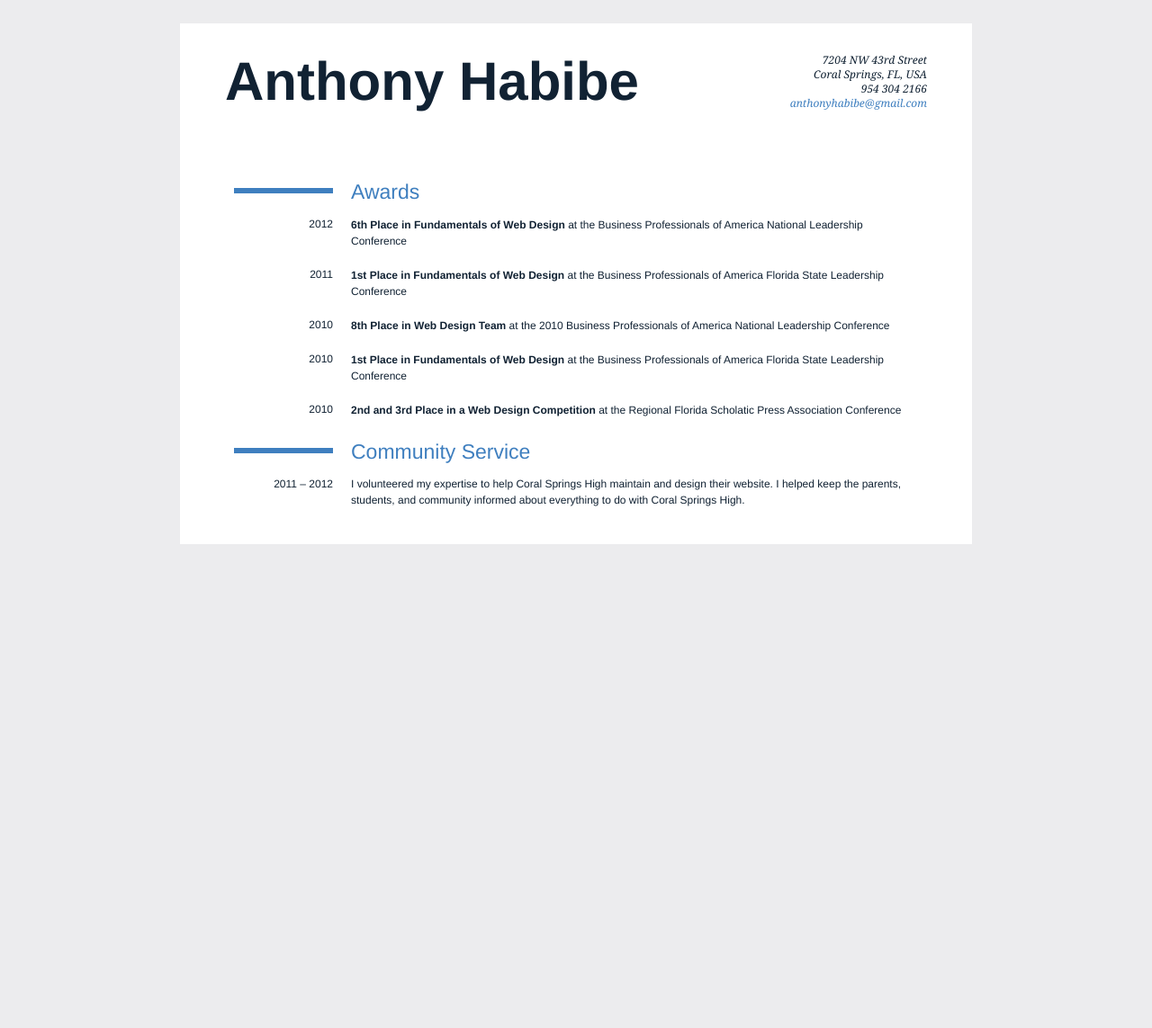
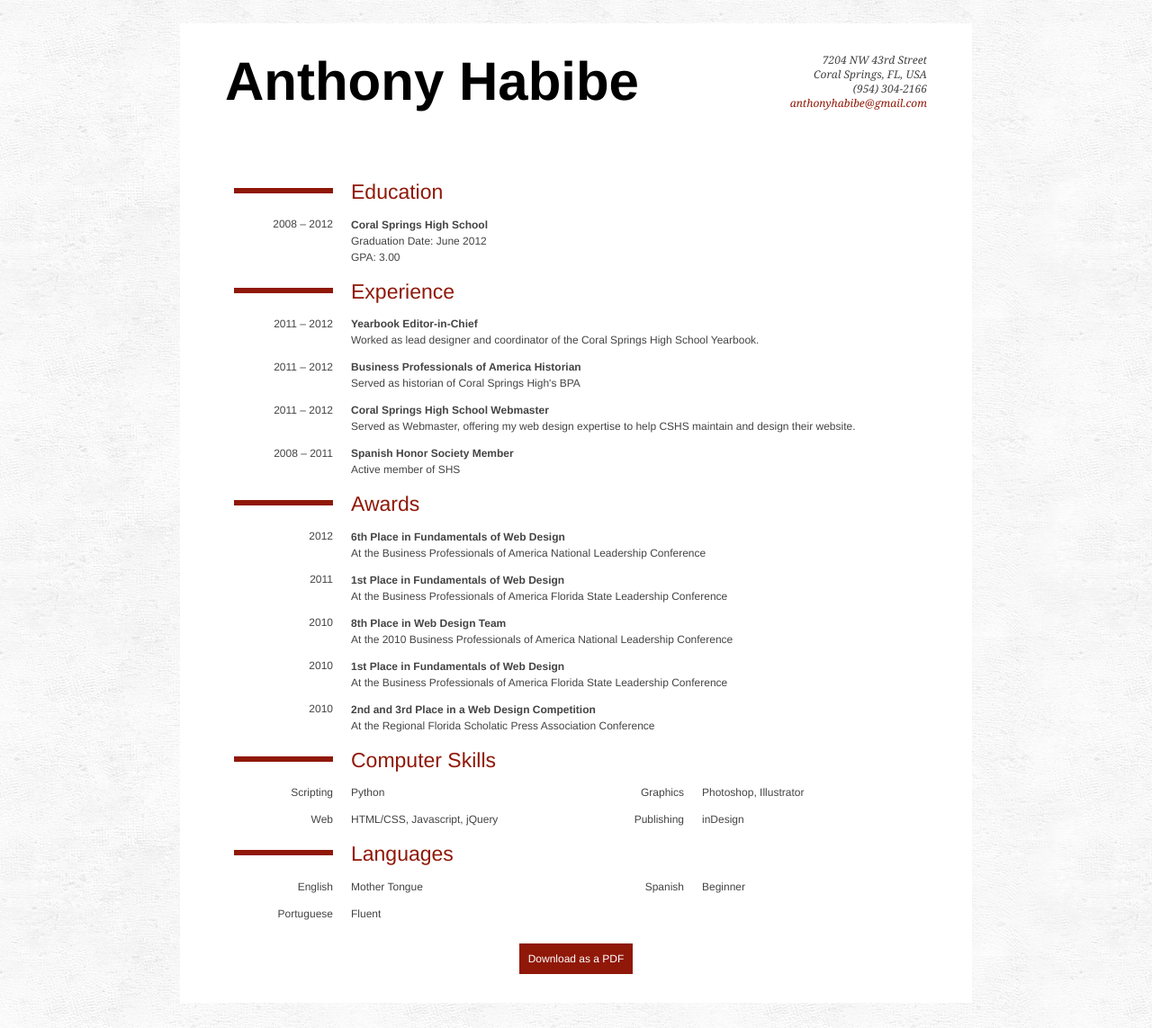
Before and after one commit to anthonyhab/HTML5-resume, a plain HTML site: page index.html in a window 1280 px wide. Shown: the part 2-1145 px from the top of the page at 90% size. Before the commit the page ends 800 px from the top, so only its background shows below. Drawn offline with nearby package versions, Linux system fonts and the light colour scheme.

Commit message:
Added download PDF button.

```diff
--- a/css/style.css
+++ b/css/style.css
@@ -3,16 +3,16 @@
 @import url("reset.css");
 
 body {
-    background: #fff;
-	background: #ececee;
-    color: #123;
-    font-size: 12px;
-    height: auto;
-    padding: 20px 0;
+	background: #fff;
+	background: #ececee url('../images/bg.png');
+	color: #444444;
+	font-size: 12px;
+	height: auto;
+	padding: 20px 0;
 }
 
 .wrap {
-    background: #fff;
+	background: #fff;
 }
 
 header {
@@ -24,6 +24,8 @@ header h1 {
 	float: left;
 	margin: 0;
 	font-weight:bold;
+	color:#000;
+	font-family: Helvetica, Archer, Arial;
 }
 
 header address {
@@ -34,28 +36,42 @@ header address {
 
 }
 
-section {
-
-}
-
 section h2 {
 	margin-top:0;
 	margin-bottom:10px;
 	font-weight:400;
-	color:#3f7fbf;
+	color:#901808;
 }
 
 section p {
-	margin-top:0;
+	margin: 0 0 12px 0;
 }
 
 aside {
 	text-align:right;
 	margin-top: 13px;
 	padding-top: 25px;
-	border-top:6px solid #3f7fbf;
+	border-top:6px solid #901808;
+}
+
+aside.col {
+	border:0;
+	padding:0;
+	margin-top:0;
 }
 
 .year {
 	display:block;
 }
+
+.download {
+	background:#901808;
+	color:#fff;
+	padding:10px;
+	margin-top:20px;
+}
+
+footer {
+	padding:20px;
+	text-align:center;
+}
--- a/css/text.css
+++ b/css/text.css
@@ -87,7 +87,7 @@ figure {
 
 a {
     text-decoration: none;
-    color:#3f7fbf;
+    color:#901808;
 }
 
 a:hover {
--- a/index.html
+++ b/index.html
@@ -1,20 +1,24 @@
 <!DOCTYPE html>
 <html>
 <head>
+
+	<!--[if lt IE 9]>
+	<script src="http://cdnjs.cloudflare.com/ajax/libs/html5shiv/r29/html5.js"></script>
+	<![endif]-->
+
 	<meta http-equiv="Content-Type" content="text/html; charset=UTF-8" />
 	<title>Anthony Habibe | Curriculum Vitae</title>
 	<link rel="stylesheet" href="css/style.css">
-	<script src="js/jquery.min.js" type="text/javascript"></script>
-	<script src="js/script.js" type="text/javascript"></script>
 </head>
 <body>
 <div class="container_12 wrap">
+
 <header class="clearfix">
 	<h1>Anthony Habibe</h1>
 	<address>
-		7204 NW 43rd Street <br>
-		Coral Springs, FL, USA <br>
-		954 304 2166 <br>
+		7204 NW 43rd Street<br>
+		Coral Springs, FL, USA<br>
+		(954) 304-2166<br>
 		<a href="mailto:anthonyhabibe@gmail.com">anthonyhabibe@gmail.com</a>
 	</address>
 </header>
@@ -22,43 +26,138 @@
 <section class="clearfix">
 	<aside class="grid_2">
 		<span class="year">
-			2012
-		</span>
-		<span class="year">
-			2011
-		</span>
-		<span class="year">
-			2010
-		</span>
-		<span class="year">
-			2010
-		</span>
-		<span class="year">
-			2010
-		</span>
+			2008 &ndash; 2012</span>
 	</aside>
 	<article class="grid_10">
-		<h2>Awards</h2>
-		<p><strong>6th Place in Fundamentals of Web Design</strong> at the Business Professionals of America National Leadership Conference</p>
-		<p><strong>1st Place in Fundamentals of Web Design</strong> at the Business Professionals of America Florida State Leadership Conference</p>
-		<p><strong>8th Place in Web Design Team</strong> at the 2010 Business Professionals of America National Leadership Conference</p>
-		<p><strong>1st Place in Fundamentals of Web Design</strong> at the Business Professionals of America Florida State Leadership Conference</p>
-		<p><strong>2nd and 3rd Place in a Web Design Competition</strong> at the Regional Florida Scholatic Press Association Conference</p>
+		<h2>Education</h2>
+		<p><strong>Coral Springs High School</strong><br>
+			Graduation Date: June 2012<br>
+			GPA: 3.00</p>
 	</article>
 </section>
 
 <section class="clearfix">
 	<aside class="grid_2">
 		<span class="year">
-			2011 &ndash; 2012
-		</span>
+			2011 &ndash; 2012</span>
+		<span class="year">
+			2011 &ndash; 2012</span>
+		<span class="year">
+			2011 &ndash; 2012</span>
+		<span class="year">
+			2008 &ndash; 2011</span>
 	</aside>
 	<article class="grid_10">
-		<h2>Community Service</h2>
-		<p>I volunteered my expertise to help Coral Springs High maintain and design their website. I helped keep the parents, students, and community informed about everything to do with Coral Springs High.</p>
+		<h2>Experience</h2>
+		<p><strong>Yearbook Editor-in-Chief</strong><br>
+			Worked as lead designer and coordinator of the Coral Springs High School Yearbook. </p>
+		<p><strong>Business Professionals of America Historian</strong><br>
+			Served as historian of Coral Springs High's BPA</p>
+		<p><strong>Coral Springs High School Webmaster</strong><br>
+			Served as Webmaster, offering my web design expertise to help CSHS maintain and design their website.</p>
+		<p><strong>Spanish Honor Society Member</strong><br>
+			Active member of SHS</p>
 	</article>
 </section>
 
+<section class="clearfix">
+	<aside class="grid_2">
+		<span class="year">
+			2012</span>
+		<span class="year">
+			2011</span>
+		<span class="year">
+			2010</span>
+		<span class="year">
+			2010</span>
+		<span class="year">
+			2010</span>
+	</aside>
+	<article class="grid_10">
+		<h2>Awards</h2>
+		<p><strong>6th Place in Fundamentals of Web Design</strong><br>
+			At the Business Professionals of America National Leadership Conference</p>
+		<p><strong>1st Place in Fundamentals of Web Design</strong><br>
+			At the Business Professionals of America Florida State Leadership Conference</p>
+		<p><strong>8th Place in Web Design Team</strong><br>
+			At the 2010 Business Professionals of America National Leadership Conference</p>
+		<p><strong>1st Place in Fundamentals of Web Design</strong><br>
+			At the Business Professionals of America Florida State Leadership Conference</p>
+		<p><strong>2nd and 3rd Place in a Web Design Competition</strong><br>
+			At the Regional Florida Scholatic Press Association Conference</p>
+	</article>
+</section>
+
+<section class="clearfix">
+	<aside class="grid_2"></aside>
+	<article class="grid_10">
+		<h2>Computer Skills</h2>
+	</article>
+
+	<aside class="grid_2 col">
+		<p>Scripting</p>
+		<p>Web</p>
+	</aside>
+	<article class="grid_4">
+		<p>Python</p>
+		<p>HTML/CSS, Javascript, jQuery</p>
+	</article>
+
+	<aside class="grid_2 col">
+		<p>Graphics</p>
+		<p>Publishing</p>
+	</aside>
+	<article class="grid_4">
+		<p>Photoshop, Illustrator</p>
+		<p>inDesign</p>
+	</article>
+</section>
+
+
+<section class="clearfix">
+	<aside class="grid_2"></aside>
+	<article class="grid_10">
+		<h2>Languages</h2>
+	</article>
+
+	<aside class="grid_2 col">
+		<p>English</p>
+		<p>Portuguese</p>
+	</aside>
+	<article class="grid_4">
+		<p>Mother Tongue</p>
+		<p>Fluent</p>
+	</article>
+
+	<aside class="grid_2 col">
+		<p>Spanish</p>
+	</aside>
+	<article class="grid_4">
+		<p>Beginner</p>
+	</article>
+</section>
+
+<footer>
+	<a class="download" href="pdf/AnthonyHabibe_Resume.pdf">Download as a PDF</a>
+</footer>
+
 </div>
+
+<script src="http://cdnjs.cloudflare.com/ajax/libs/jquery/1.7.2/jquery.min.js" type="text/javascript"></script>
+<script type="text/javascript">
+	$(document).ready(function() {
+		$("section").each(function() {
+			var parent = $(this);
+
+			$(".year", this).each(function() {
+				var i = $(this).index();
+				var	height = $('article p:eq(' + i + ')', parent).outerHeight(true);
+				$(this).height(height);
+			});
+		});
+	});
+</script>
+
+
 </body>
 </html>
--- a/js/script.js
+++ /dev/null
@@ -1,13 +0,0 @@
-$(document).ready(function() {
-
-	$("section").each(function() {
-		var parent = $(this);
-		$(".year", this).each(function() {
-			var i = $(this).index();
-			var	height = $('article p:eq(' + i + ')', parent).outerHeight(true);
-
-			$(this).height(height);
-		});
-
-	});
-});
```
Also changed, not shown: images/bg.png (added), js/jquery.min.js (deleted), 2 other files.
